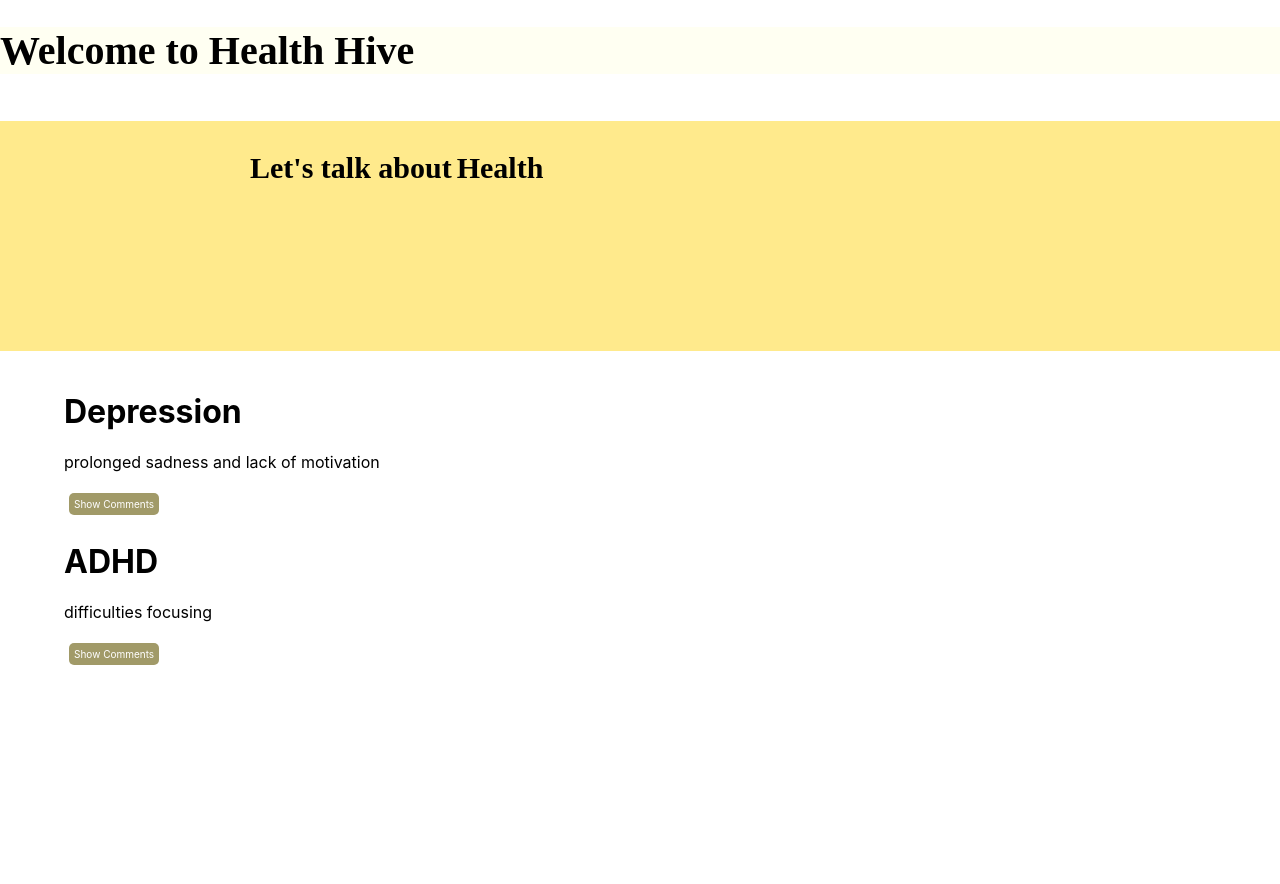
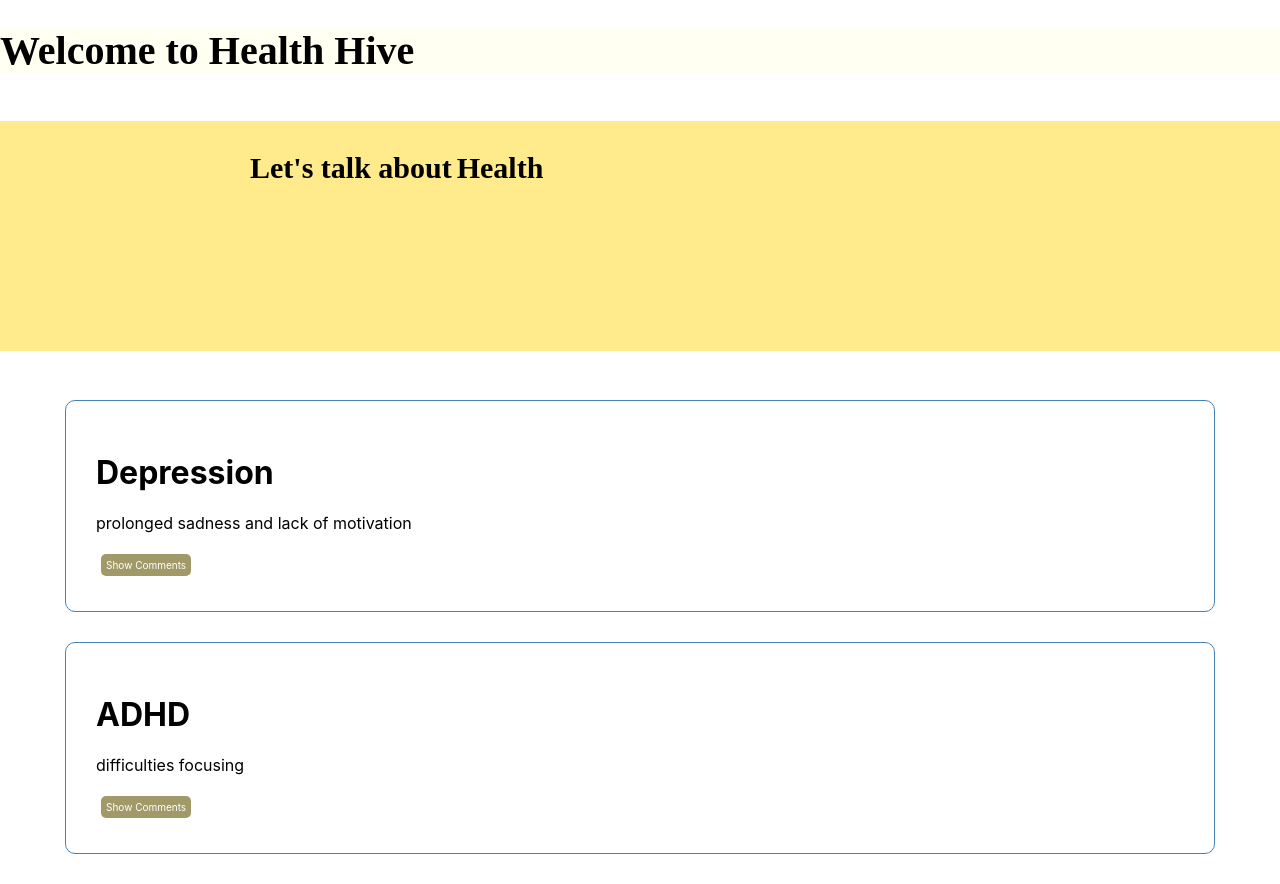
Before and after one commit to akosek4/healthhive, a React (Create React App) app in the folder health/: page / in a window 1280 px wide. Before the commit the page ends 800 px from the top, so only its background shows below. Built offline with nearby package versions, Linux system fonts and the light colour scheme.

Commit message:
disorder styling

```diff
--- a/health/public/index.html
+++ b/health/public/index.html
@@ -50,3 +50,6 @@
 <link rel="preconnect" href="https://fonts.googleapis.com">
 <link rel="preconnect" href="https://fonts.gstatic.com" crossorigin>
 <link href="https://fonts.googleapis.com/css2?family=Shadows+Into+Light&display=swap" rel="stylesheet">
+<link rel="preconnect" href="https://fonts.googleapis.com">
+<link rel="preconnect" href="https://fonts.gstatic.com" crossorigin>
+<link href="https://fonts.googleapis.com/css2?family=Plus+Jakarta+Sans:ital,wght@0,200..800;1,200..800&display=swap" rel="stylesheet">
--- a/health/src/App.css
+++ b/health/src/App.css
@@ -1,12 +1,19 @@
 .Topbar {
   font-family: 'Satisfy';
   font-size: 40px;
-background: rgba(255, 253, 205, 0.253)
+  background: rgba(255, 253, 205, 0.253)
 }
 
 .Disorder {
-padding-left: 5%;
-
+  padding-left: 5%;
+  border: 1px solid steelblue;
+  max-width: 85%;
+  /* max-width: 500px; */
+  margin: 30px auto;
+  overflow: auto;
+  border: 1px solid steelblue;
+  padding: 30px;
+  border-radius: 10px;
 }
 
 .Parent{display: inline-flex;
@@ -33,10 +40,12 @@
 
 .Comments {
   list-style-type: none;
+
 }
 
 .Comment {
   padding-bottom: 5px;
+  font-family: 'Plus Jakarta Sans';
 }
 
 .Button {
```
